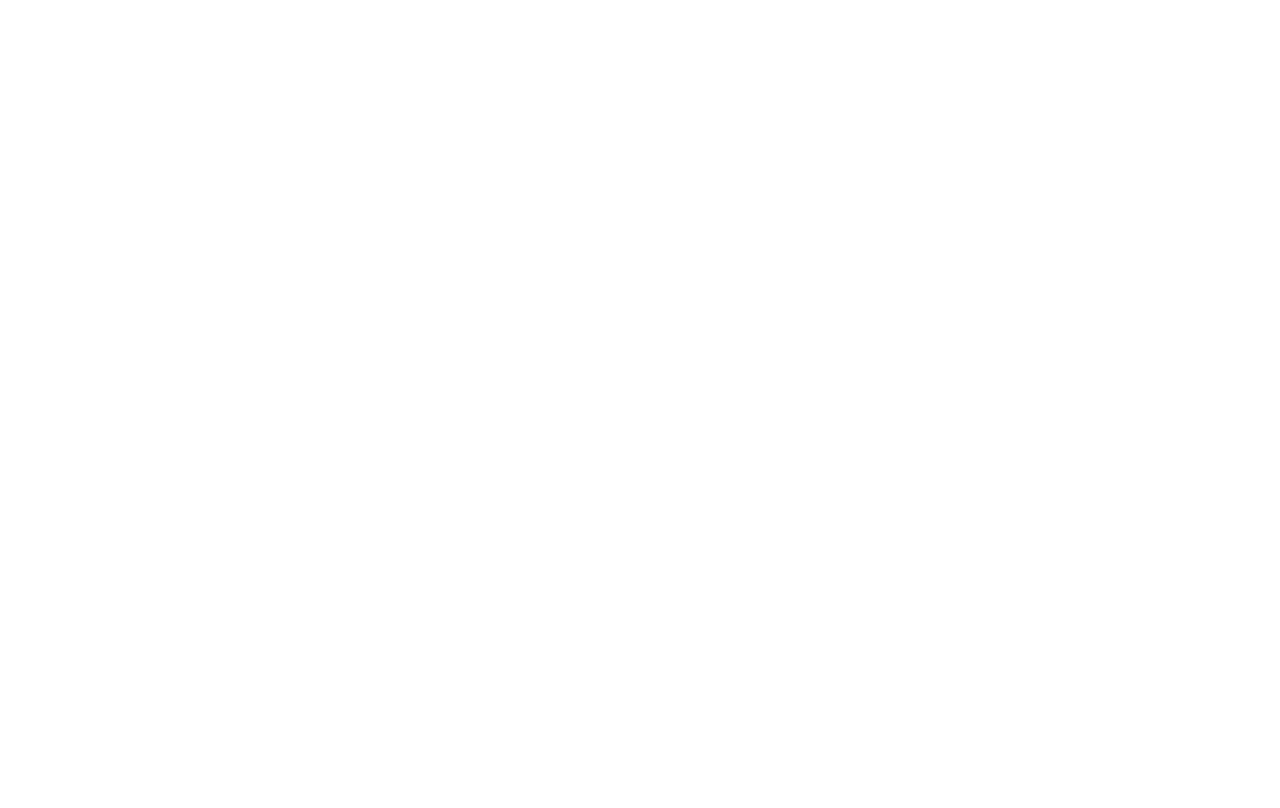
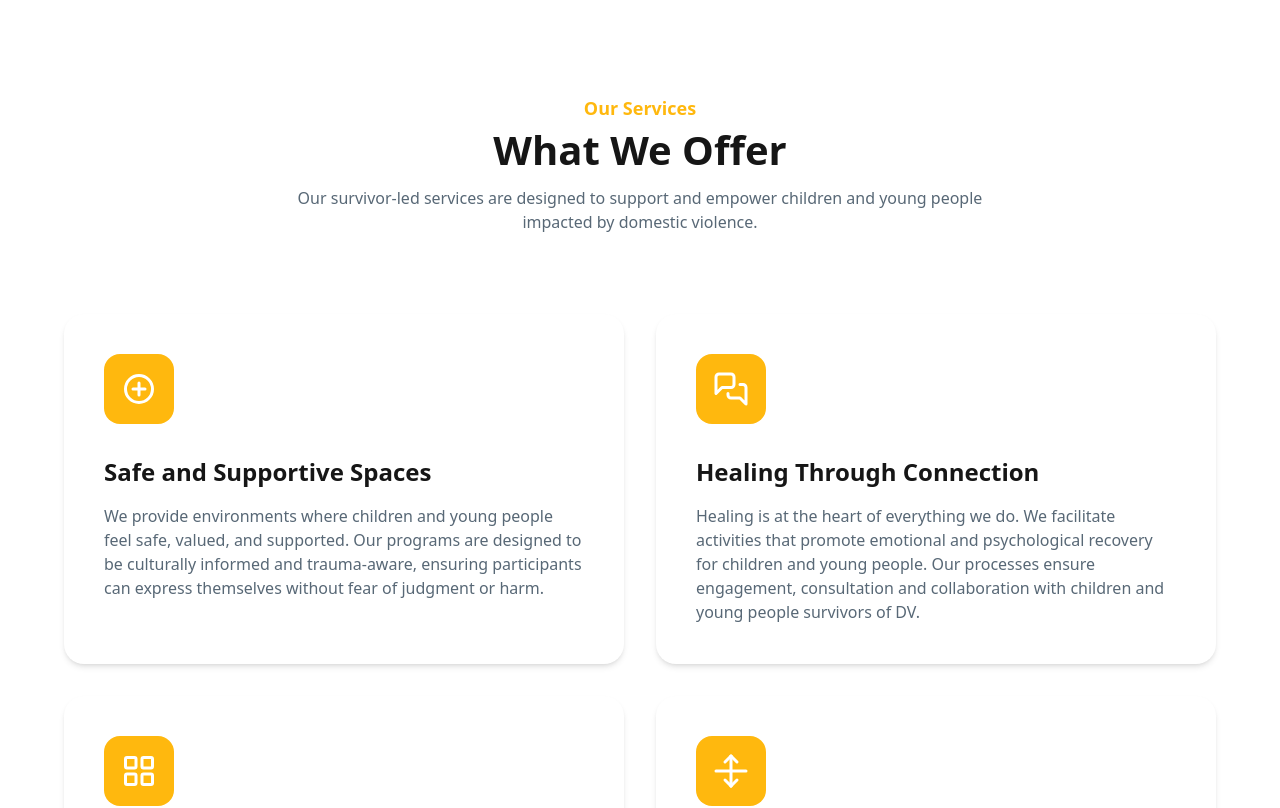
Before and after one commit to codesydney/sunshine-warriors, a Next.js app: page / in a window 1280 px wide. Shown: the part 1720-2528 px from the top of the page. Before the commit the page ends 1694 px from the top, so only its background shows below. Built offline with nearby package versions, Linux system fonts and the light colour scheme.

Commit message:
SW-13 services section

```diff
--- a/src/app/page.tsx
+++ b/src/app/page.tsx
@@ -2,6 +2,7 @@
 import Navbar from '@/components/Navbar/Navbar'
 import HeroSection from '@/components/Hero/HeroSection'
 import About from '@/components/About/About'
+import Service from '@/components/Service/Service'
 
 const Home: FC = () => {
   return (
@@ -11,6 +12,7 @@
         <HeroSection />
       </div>
       <About />
+      <Service />
     </div>
   )
 }
--- /dev/null
+++ b/src/components/Service/Service.tsx
@@ -0,0 +1,171 @@
+import React from 'react'
+
+const Service = () => {
+  return (
+    <section className="overflow-hidden pt-20 pb-12 lg:pb-[90px] lg:pt-[120px]">
+      <div className="container mx-auto px-4 md:px-6 lg:px-8">
+        <div className="flex flex-wrap">
+          <div className="w-full">
+            <div className="mx-auto mb-12 max-w-[750px] text-center lg:mb-20">
+              <span className="mb-2 block text-lg font-semibold text-[#FFB80E]">
+                Our Services
+              </span>
+              <h2 className="mb-4 text-3xl font-bold text-dark sm:text-4xl md:text-[40px]">
+                What We Offer
+              </h2>
+              <p className="text-base text-[#586876] px-4">
+                Our survivor-led services are designed to support and empower
+                children and young people impacted by domestic violence.
+              </p>
+            </div>
+          </div>
+        </div>
+
+        <div className="grid grid-cols-1 md:grid-cols-2 gap-8 px-4 sm:px-6 md:px-8">
+          <ServiceCard
+            title="Safe and Supportive Spaces"
+            details="We provide environments where children and young people feel safe, valued, and supported. Our programs are designed to be culturally informed and trauma-aware, ensuring participants can express themselves without fear of judgment or harm."
+            icon={
+              <svg
+                xmlns="http://www.w3.org/2000/svg"
+                width="36"
+                height="36"
+                viewBox="0 0 24 24"
+                fill="none"
+                stroke="white"
+                strokeWidth="2"
+                strokeLinecap="round"
+                strokeLinejoin="round"
+              >
+                <path d="M3 12a9 9 0 1 0 18 0a9 9 0 0 0-18 0" />
+                <path d="M12 8v8" />
+                <path d="M8 12h8" />
+              </svg>
+            }
+          />
+          <ServiceCard
+            title="Healing Through Connection"
+            details="Healing is at the heart of everything we do. We facilitate activities that promote emotional and psychological recovery for children and young people. Our processes ensure engagement, consultation and collaboration with children and young people survivors of DV."
+            icon={
+              <svg
+                xmlns="http://www.w3.org/2000/svg"
+                width="36"
+                height="36"
+                viewBox="0 0 24 24"
+                fill="none"
+                stroke="white"
+                strokeWidth="2"
+                strokeLinecap="round"
+                strokeLinejoin="round"
+              >
+                <path d="M14 9a2 2 0 0 1-2 2H6l-4 4V4c0-1.1.9-2 2-2h8a2 2 0 0 1 2 2v5Z" />
+                <path d="M18 9h2a2 2 0 0 1 2 2v11l-4-4h-6a2 2 0 0 1-2-2v-1" />
+              </svg>
+            }
+          />
+          <ServiceCard
+            title="Holistic Services and Support"
+            details="Recognizing the diverse challenges faced by victim-survivors, we offer a wide range of support services that includes mentoring and care co-ordination to help participants navigate their experiences and build coping strategies while providing practical assistance."
+            icon={
+              <svg
+                xmlns="http://www.w3.org/2000/svg"
+                width="36"
+                height="36"
+                viewBox="0 0 24 24"
+                fill="none"
+                stroke="white"
+                strokeWidth="2"
+                strokeLinecap="round"
+                strokeLinejoin="round"
+              >
+                <rect width="7" height="7" x="3" y="3" rx="1" />
+                <rect width="7" height="7" x="14" y="3" rx="1" />
+                <rect width="7" height="7" x="14" y="14" rx="1" />
+                <rect width="7" height="7" x="3" y="14" rx="1" />
+              </svg>
+            }
+          />
+          <ServiceCard
+            title="Empowerment and Advocacy"
+            details="We believe in amplifying the voices of young victim-survivors. Our initiatives help them share their stories, find and amplify their voices in their lived experiences while shaping better policies and practices. We focus on skill development and confidence-building."
+            icon={
+              <svg
+                xmlns="http://www.w3.org/2000/svg"
+                width="36"
+                height="36"
+                viewBox="0 0 24 24"
+                fill="none"
+                stroke="white"
+                strokeWidth="2"
+                strokeLinecap="round"
+                strokeLinejoin="round"
+              >
+                <path d="M12 2v20" />
+                <path d="M2 12h20" />
+                <path d="m12 2 4 4" />
+                <path d="m12 2-4 4" />
+                <path d="m12 22-4-4" />
+                <path d="m12 22 4-4" />
+              </svg>
+            }
+          />
+          <ServiceCard
+            title="Community Education"
+            details="We collaborate with communities, schools, and policymakers to build capacity of services and agencies to ensure 'DV safe' services. We continuously seek innovative solutions to improve understanding and outcomes for children impacted by DV."
+            icon={
+              <svg
+                xmlns="http://www.w3.org/2000/svg"
+                width="36"
+                height="36"
+                viewBox="0 0 24 24"
+                fill="none"
+                stroke="white"
+                strokeWidth="2"
+                strokeLinecap="round"
+                strokeLinejoin="round"
+              >
+                <path d="M18 6H5a2 2 0 0 0-2 2v3a2 2 0 0 0 2 2h13l4-3.5L18 6Z" />
+                <path d="M12 13v8" />
+                <path d="M12 3v3" />
+              </svg>
+            }
+          />
+          <ServiceCard
+            title="Long-Term Commitment"
+            details="Our work doesn't end with immediate intervention. We stay connected, offering ongoing programs and opportunities for growth. At Sunshine Warriors, we believe that with the right support, every child can find the strength to overcome adversity."
+            icon={
+              <svg
+                xmlns="http://www.w3.org/2000/svg"
+                width="36"
+                height="36"
+                viewBox="0 0 24 24"
+                fill="none"
+                stroke="white"
+                strokeWidth="2"
+                strokeLinecap="round"
+                strokeLinejoin="round"
+              >
+                <path d="M12 22c6-3 9-9 9-15H3c0 6 3 12 9 15" />
+                <path d="M12 13a3 3 0 1 0 0-6 3 3 0 0 0 0 6Z" />
+              </svg>
+            }
+          />
+        </div>
+      </div>
+    </section>
+  )
+}
+
+const ServiceCard = ({ icon, title, details }: any) => {
+  return (
+    <div className="bg-white rounded-[20px] p-10 shadow-md hover:shadow-lg">
+      <div className="mb-8 inline-flex h-[70px] w-[70px] items-center justify-center rounded-2xl bg-[#FFB80E]">
+        {icon}
+      </div>
+      <h4 className="mb-4 text-2xl font-semibold text-dark">{title}</h4>
+      <p className="text-[#586876]">{details}</p>
+    </div>
+  )
+}
+
+export default Service
```
